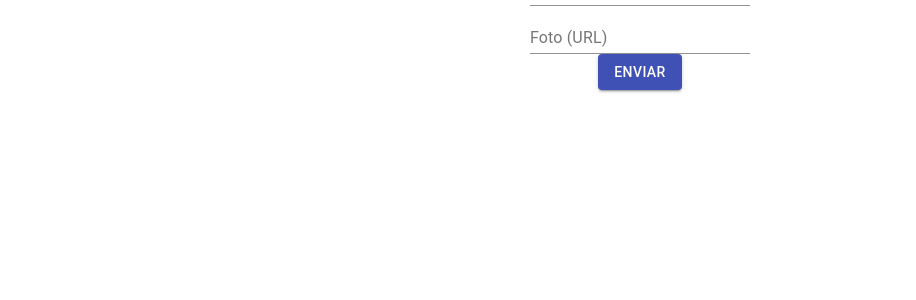
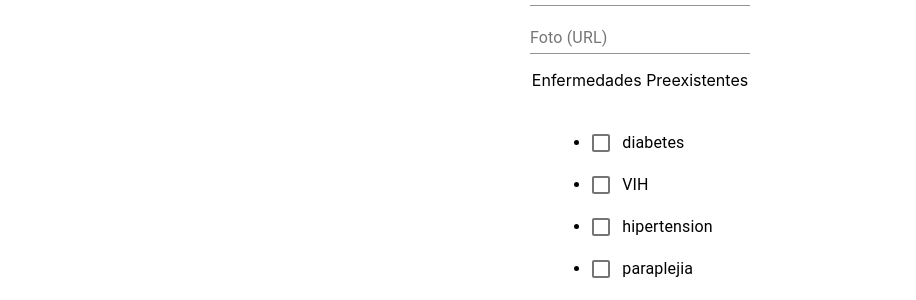
Before and after one commit to pucetec/examen-final-1302, a React (Create React App) app: page / in a window 1280 px wide. Shown: the part 636-936 px from the top of the page, without its empty margins (0-916 px from the left). Before the commit the page ends 800 px from the top, so only its background shows below. Built offline with nearby package versions, Linux system fonts and the light colour scheme.

Commit message:
feat[HCP-2][Kevin Cando]Created Preexisting Diseases section

```diff
--- a/src/App.js
+++ b/src/App.js
@@ -4,6 +4,8 @@ import { makeStyles } from "@material-ui/core/styles";
 import {
   TextField,
   Button,
+  Checkbox,
+  FormControlLabel,
   Select,
   MenuItem,
   FormControl,
@@ -28,6 +30,13 @@ function App() {
     age: "",
     phone: "",
     photoLink: "",
+    enfermedades: {
+      diabetes: false,
+      VIH: false,
+      hipertension: false,
+      paraplejia: false,
+      lupus: false,
+    },
   });
   const [modalIsOpen, setModalIsOpen] = useState(false);
 
@@ -36,6 +45,16 @@ function App() {
     setFormData({
       ...formData,
       [name]: value,
+    });
+  };
+  const handleCheckboxChange = (e) => {
+    const { name, checked } = e.target;
+    setFormData({
+      ...formData,
+      enfermedades: {
+        ...formData.enfermedades,
+        [name]: checked,
+      },
     });
   };
 
@@ -120,6 +139,26 @@ function App() {
                 onChange={handleChange}
               />
             </Grid>
+            <p>Enfermedades Preexistentes</p>
+            <ul>
+              {Object.entries(formData.enfermedades).map(
+                ([enfermedad, seleccionada]) => (
+                  <li key={enfermedad}>
+                    <FormControlLabel
+                      control={
+                        <Checkbox
+                          checked={seleccionada}
+                          onChange={handleCheckboxChange}
+                          name={enfermedad}
+                          color="primary"
+                        />
+                      }
+                      label={enfermedad}
+                    />
+                  </li>
+                )
+              )}
+            </ul>
             <Grid item>
               <Button type="submit" variant="contained" color="primary">
                 Enviar
@@ -128,11 +167,10 @@ function App() {
           </Grid>
         </form>
 
-        {/* Modal */}
         <Modal
           isOpen={modalIsOpen}
           onRequestClose={closeModal}
-          contentLabel="Información del Paciente"
+          contentLabel={`Información de ${formData.firstName} ${formData.lastName}`}
           style={{
             content: {
               width: "45%",
@@ -141,14 +179,20 @@ function App() {
             },
           }}
         >
-          <h2>Información del Paciente</h2>
-          <p>
-            Nombre: {formData.firstName} {formData.lastName}
-          </p>
+          <h2>
+            {formData.firstName} {formData.lastName}
+          </h2>
+          <p>Edad: {formData.age}</p>
           <p>Sexo: {formData.gender}</p>
-          <p>Edad: {formData.age}</p>
           <p>Teléfono: {formData.phone}</p>
           <p>Foto: {formData.photoLink}</p>
+          <p>Enfermedades Preexistentes:</p>
+          <ul>
+            {Object.entries(formData.enfermedades).map(
+              ([enfermedad, seleccionada]) =>
+                seleccionada && <li key={enfermedad}>{enfermedad}</li>
+            )}
+          </ul>
           <Button onClick={closeModal} variant="contained" color="secondary">
             Cerrar
           </Button>
```
